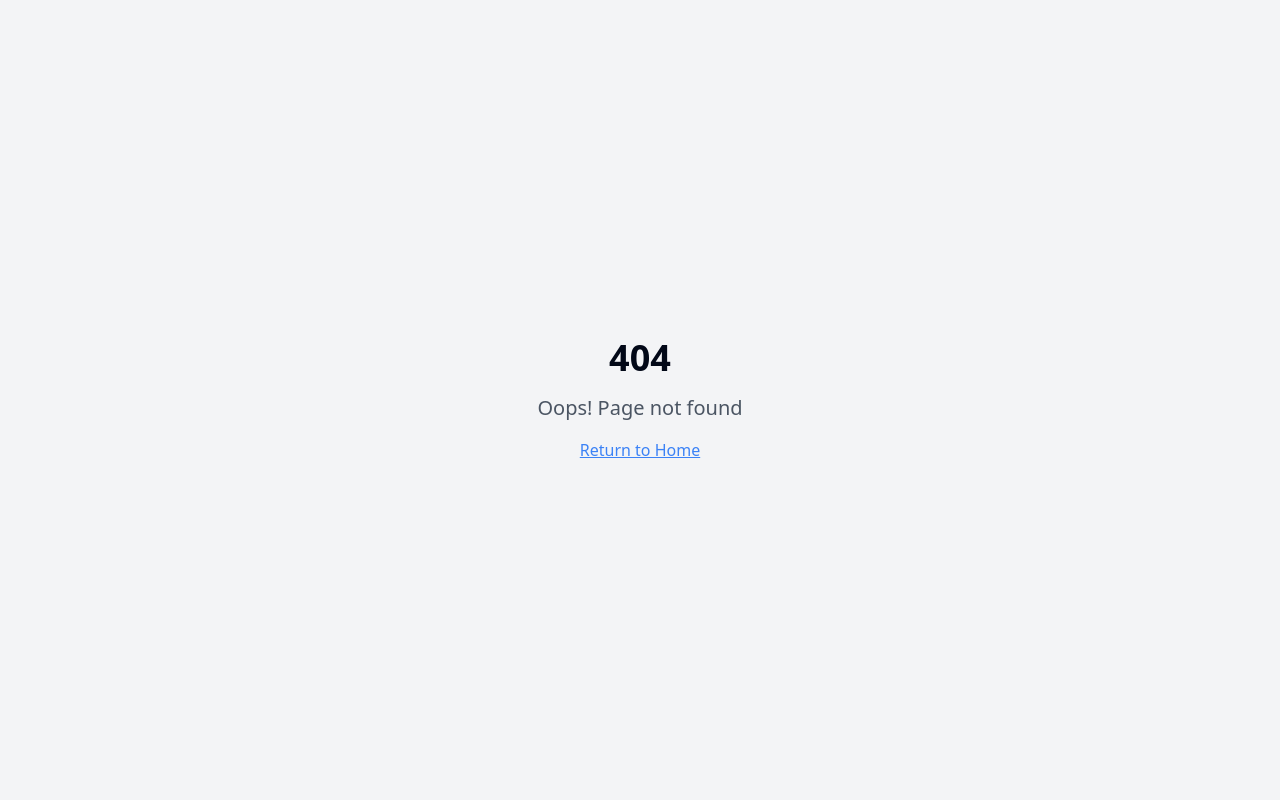
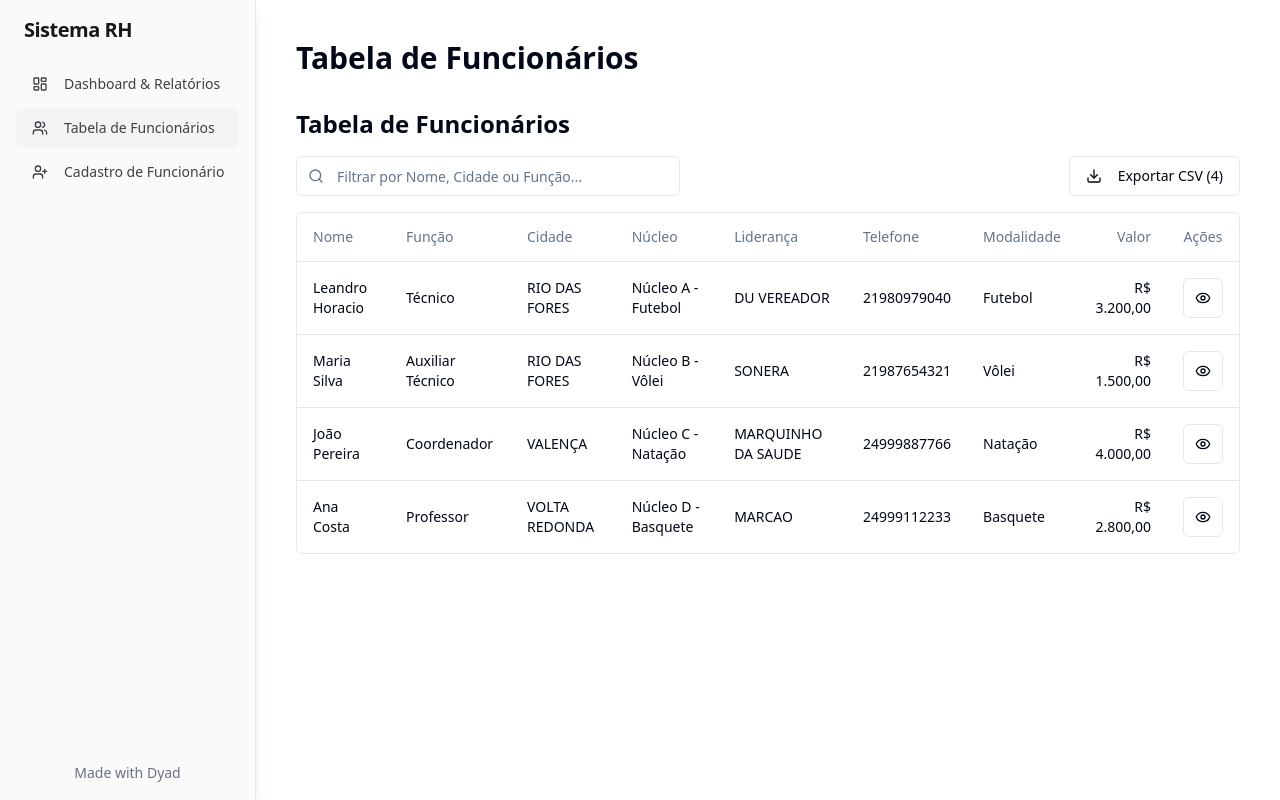
Before and after one commit to leandrohoraciorj/meu-app, a React (Vite) app: page /funcionarios in a window 1280 px wide. Before the commit this address had no page. Built offline with nearby package versions, Linux system fonts and the light colour scheme.

Commit message:
[dyad] Separando a Tabela de Funcionários em uma página dedicada e atualizando a navegação - wrote 4 file(s)

```diff
--- a/src/App.tsx
+++ b/src/App.tsx
@@ -5,6 +5,7 @@ import { QueryClient, QueryClientProvider } from "@tanstack/react-query";
 import { BrowserRouter, Routes, Route } from "react-router-dom";
 import Index from "./pages/Index";
 import Registration from "./pages/Registration";
+import EmployeeList from "./pages/EmployeeList"; // Importando a nova página
 import NotFound from "./pages/NotFound";
 
 const queryClient = new QueryClient();
@@ -17,6 +18,7 @@ const App = () => (
       <BrowserRouter>
         <Routes>
           <Route path="/" element={<Index />} />
+          <Route path="/funcionarios" element={<EmployeeList />} /> {/* Nova Rota */}
           <Route path="/cadastro" element={<Registration />} />
           {/* ADD ALL CUSTOM ROUTES ABOVE THE CATCH-ALL "*" ROUTE */}
           <Route path="*" element={<NotFound />} />
--- a/src/components/SidebarNav.tsx
+++ b/src/components/SidebarNav.tsx
@@ -1,5 +1,5 @@
 import { Link } from "react-router-dom";
-import { LayoutDashboard, UserPlus } from "lucide-react";
+import { LayoutDashboard, UserPlus, Users } from "lucide-react";
 import { cn } from "@/lib/utils";
 import { buttonVariants } from "@/components/ui/button";
 
@@ -14,6 +14,11 @@ const navItems: NavItem[] = [
     title: "Dashboard & Relatórios",
     href: "/",
     icon: LayoutDashboard,
+  },
+  {
+    title: "Tabela de Funcionários",
+    href: "/funcionarios",
+    icon: Users,
   },
   {
     title: "Cadastro de Funcionário",
--- /dev/null
+++ b/src/pages/EmployeeList.tsx
@@ -0,0 +1,21 @@
+import { Layout } from "@/components/Layout";
+import { EmployeeTable } from "@/components/EmployeeTable";
+import { mockEmployees, EmployeeData } from "@/data/employees";
+import { useState } from "react";
+
+const EmployeeList = () => {
+  // Usando mock data para demonstração
+  const [employees] = useState<EmployeeData[]>(mockEmployees);
+
+  return (
+    <Layout>
+      <div className="space-y-8">
+        <h1 className="text-3xl font-bold">Tabela de Funcionários</h1>
+        <EmployeeTable employees={employees} />
+      </div>
+    </Layout>
+  );
+
+};
+
+export default EmployeeList;
--- a/src/pages/Index.tsx
+++ b/src/pages/Index.tsx
@@ -3,7 +3,6 @@ import { Card, CardContent, CardHeader, CardTitle } from "@/components/ui/card";
 import { mockEmployees, EmployeeData } from "@/data/employees";
 import { useState } from "react";
 import { DashboardCharts } from "@/components/DashboardCharts";
-import { EmployeeTable } from "@/components/EmployeeTable";
 import { Users, MapPin, DollarSign, Building } from "lucide-react";
 
 const Index = () => {
@@ -75,9 +74,6 @@ const Index = () => {
 
         {/* Charts Section */}
         <DashboardCharts employees={employees} />
-
-        {/* Employee Data Table Section */}
-        <EmployeeTable employees={employees} />
       </div>
     </Layout>
   );
```
